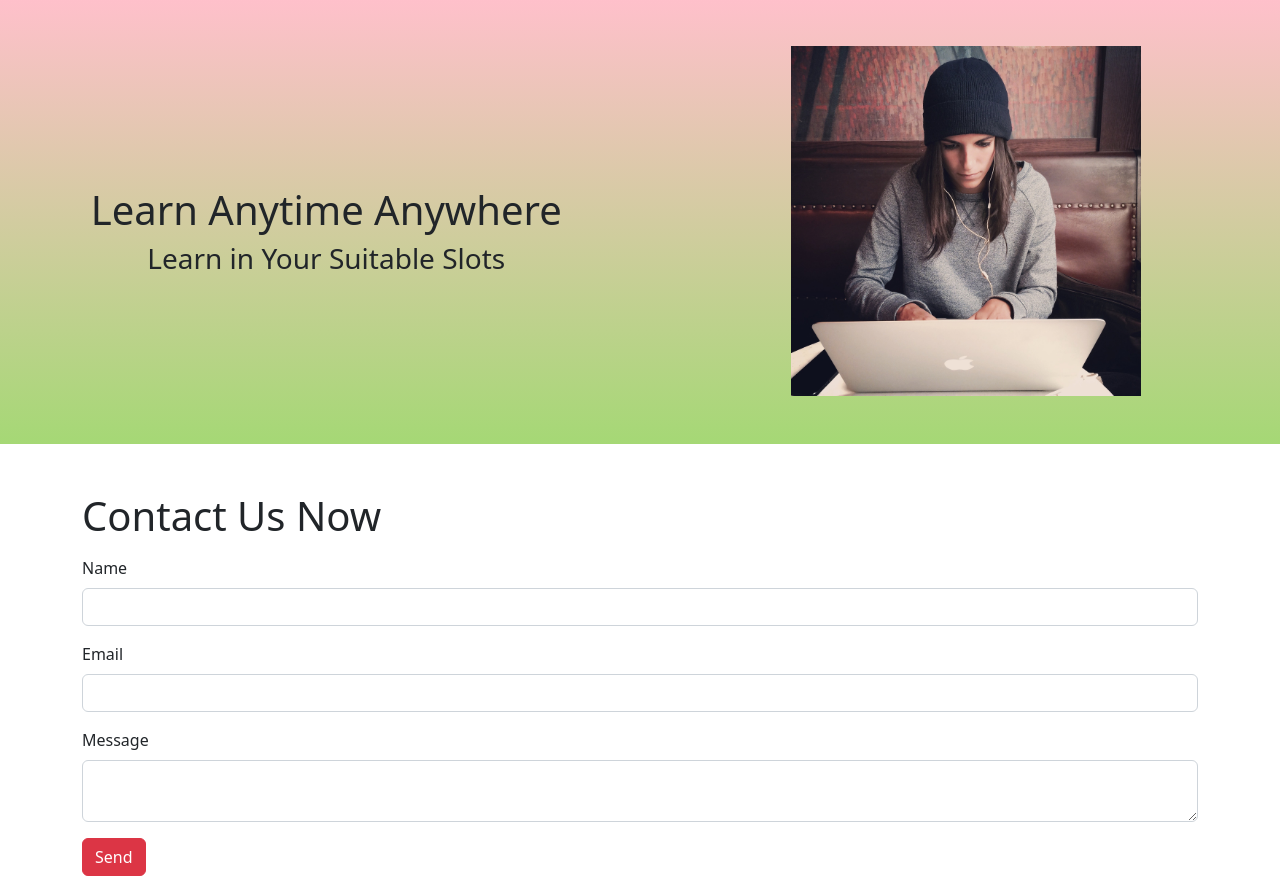
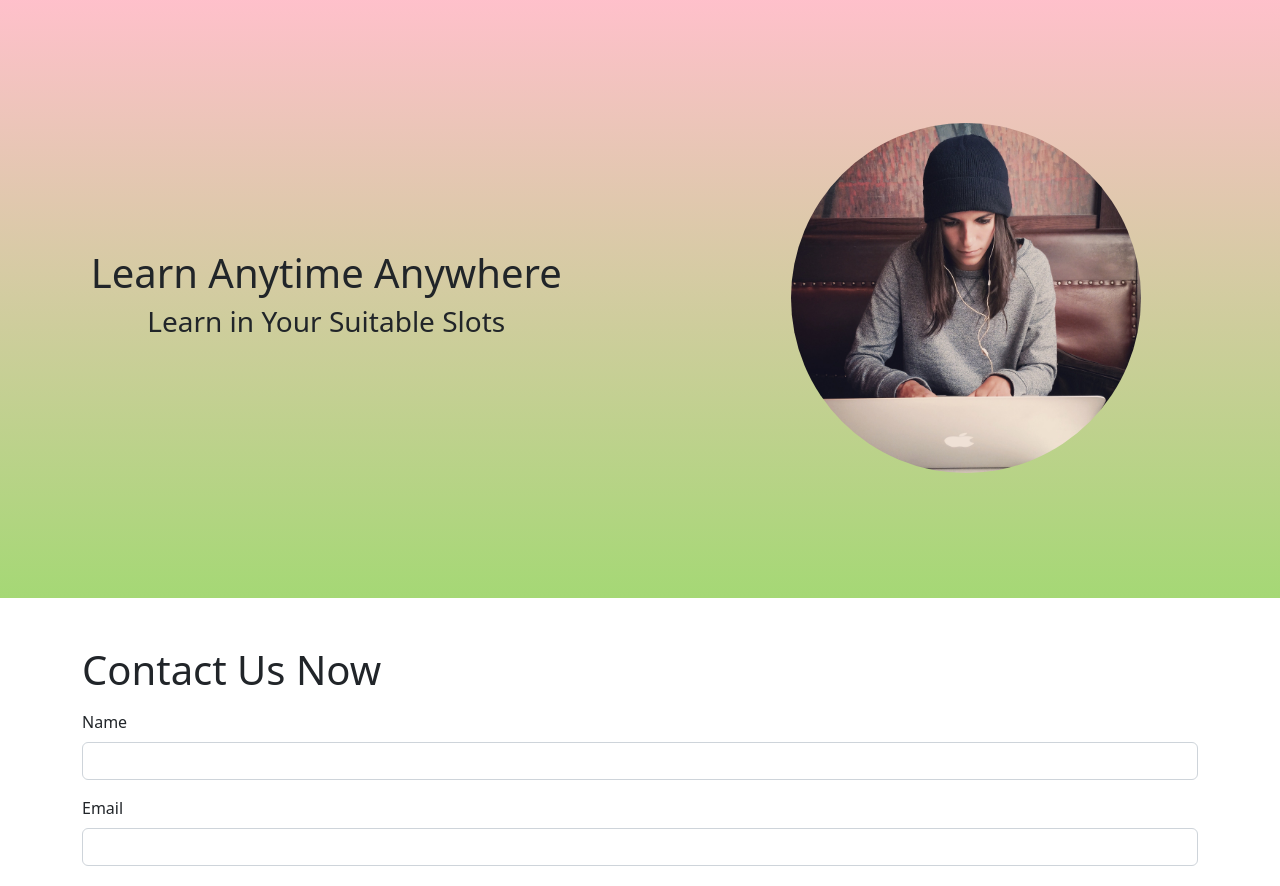
Before and after one commit to Samanvaya-Bhardwaj/ProgramingPathshalaHackathon, a React (Create React App) app: page / in a window 1280 px wide. Shown: the part 800-1686 px from the top of the page. Built offline with nearby package versions, Linux system fonts and the light colour scheme.

Commit message:
minor change

```diff
--- a/src/App.js
+++ b/src/App.js
@@ -1,5 +1,5 @@
+import React from "react";
 import Contact from "./components/Contact/Contact";
-import React from "react";
 import Container from "./components/Container/Container";
 import Navbar from "./components/Navbar/Navbar";
 
@@ -9,8 +9,7 @@ function App() {
     <Navbar/>
     <Container/>
     <Contact/>
-      <Navbar />
-      <Container />
+
     </>
   );
 }
--- a/src/components/Contact/Contact.js
+++ b/src/components/Contact/Contact.js
@@ -1,4 +1,5 @@
 import React from 'react'
+import "./Contact.css";
 const ContactForm = () => {
   const [formStatus, setFormStatus] = React.useState('Send')
   const onSubmit = (e) => {
--- a/src/components/Container/Container.css
+++ b/src/components/Container/Container.css
@@ -1,7 +1,8 @@
 .hero {
   display: flex;
   justify-content: space-around;
-  align-items: baseline;
+  align-items:center;
+  height: 600px;
   background-image: linear-gradient(pink, rgb(165, 216, 117));
 }
 .lorem {
@@ -13,4 +14,5 @@
 .image {
   position: relative;
   width: 350px;
+  border-radius: 40%;
 }
--- a/src/components/Container/Container.js
+++ b/src/components/Container/Container.js
@@ -23,10 +23,10 @@ export default function Container() {
             <h3>Learn in Your Suitable Slots</h3>
           </div>
 
-          <div className="image mx-5 my-5">
+          <div className="image mx-5 my-5 ">
             <img
               src="/assets/Container.jpg"
-              className="card-img"
+              className="card-img rounded-circle"
               alt="Background"
             />
           </div>
```
